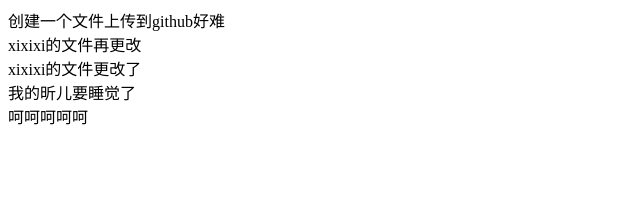
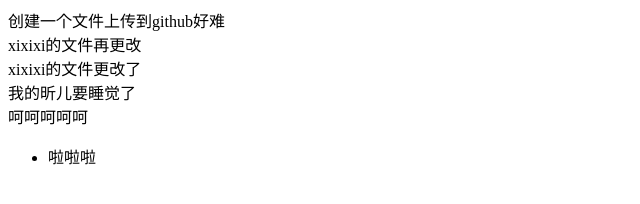
Before and after one commit to zr8990/second, a plain HTML site: page index.html in a window 1280 px wide. Shown: the full height of the page, 0-640 px from the left. Drawn offline with Linux system fonts and the light colour scheme.

```diff
--- a/index.html
+++ b/index.html
@@ -14,5 +14,8 @@
 
 <span> 我的昕儿要睡觉了</span>
 <div>呵呵呵呵呵</div>
+<ul>
+  <li>啦啦啦</li>
+</ul>
 </body>
 </html>
```
